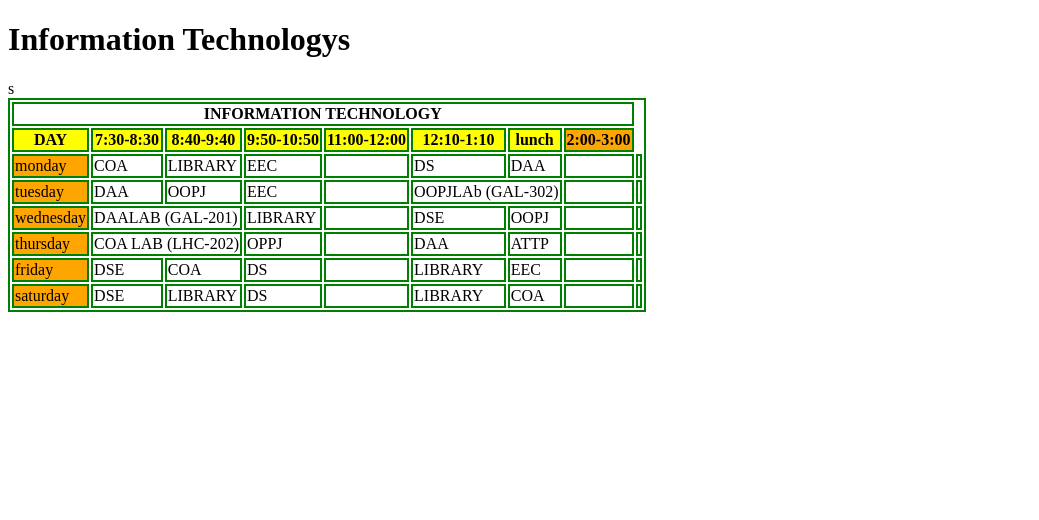
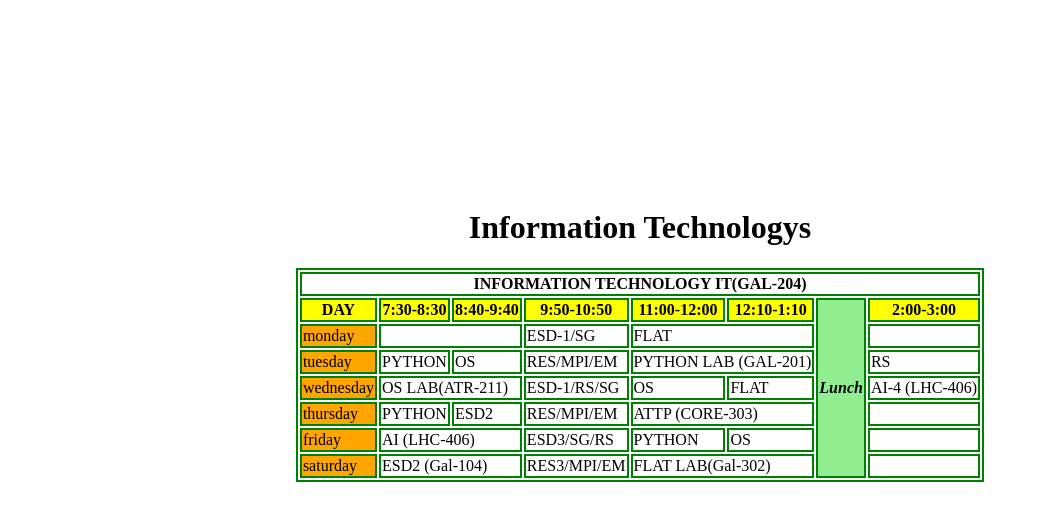
Before and after one commit to surajkumarbisai-23/college-timetable, a plain HTML site: page index.html in a window 1280 px wide. Shown: the whole page, without its empty margins (0-1039 px from the left). Drawn offline with Linux system fonts and the light colour scheme.

Commit message:
Update index.html

```diff
--- a/index.html
+++ b/index.html
@@ -5,11 +5,21 @@
 		<title>timetable</title>
 		<style>table,th,td{border: 2px solid GREEN;}</style>
 		</head>
-<body>
-<h1>Information Technologys</h1>
-<table>
+<body >
+<br>
+<br>
+<br>
+<br>
+<br>
+<br>
+<br>
+<br>
+<br>
+<br>
+<h1 align='center'>Information Technologys</h1>
+<table align='center'>
 
-<th colspan='8'>INFORMATION TECHNOLOGY </th>
+<th colspan='8'>INFORMATION TECHNOLOGY IT(GAL-204) </th>
 <tr>
 
 <th bgcolor="yellow">DAY</th>
@@ -18,72 +28,78 @@
 <th bgcolor="yellow">9:50-10:50</th>
 <th bgcolor="yellow">11:00-12:00</th>
 <th bgcolor="yellow">12:10-1:10</th>
-<th bgcolor="yellow">lunch</th>
-<th bgcolor="orange">2:00-3:00</th>
+<th bgcolor="lightgreen" rowspan='8'><i>Lunch</i></th>
+<th bgcolor="yellow">2:00-3:00</th>
 </tr>
+
 <tr>
 <td bgcolor="ORANGE">monday </td>
-<td>COA</td>
-<td>LIBRARY</td>
-<td>EEC</td>
-<td> </td>
-<td>DS</td>
-<td>DAA</td>
-<td> </td>
-<td> </td>
+<td colspan='2'></td>
+<td>ESD-1/SG</td>
+<td colspan="2">FLAT</td>
+<td></td>
 </tr>
+
 <tr>
 <td bgcolor="ORANGE">tuesday</td>
-<td>DAA</td>
-<td>OOPJ</td>
-<td>EEC</td>
-<td></td>
-<td colspan='2'>OOPJLAb (GAL-302)</td>
-<td> </td>
-<td> </td>
+<td>PYTHON</td>
+<td>OS</td>
+<td>RES/MPI/EM</td>
+<td colspan='2'>PYTHON LAB (GAL-201)</td>
+<td>RS</td>
 </tr>
+
 <tr>
 <td bgcolor="ORANGE">wednesday</td>
-<td colspan='2'>DAALAB (GAL-201)</td>
-<td>LIBRARY </td>
-<td>  </td>
-<td>DSE</td>
-<td>OOPJ</td>
-<td> </td>
-<td> </td>
+<td Colspan='2'>OS LAB(ATR-211)</td>
+<td>ESD-1/RS/SG</td>
+<td>OS</td>
+<td> FLAT</td>
+<td>AI-4 (LHC-406)</td>
 </tr>
+
 <tr>
 <td bgcolor="ORANGE">thursday</td>
-<td colspan='2'>COA LAB (LHC-202)</td>
-<td>OPPJ  </td>
-<td>  </td>
-<td>DAA</td>
-<td>ATTP</td>
-<td> </td>
-<td> </td>
+<td>PYTHON</td>
+<td >ESD2</td>
+<td>RES/MPI/EM</td>
+<td colspan='2'>ATTP (CORE-303)</td>
+<td></td>
+
 </tr>
+
 <tr>
 <td bgcolor="ORANGE">friday</td>
-<td>DSE</td>
-<td>COA</td>
-<td>DS </td>
-<td>  </td>
-<td>LIBRARY</td>
-<td>EEC</td>
-<td> </td>
-<td> </td>
+<td colspan='2'>AI (LHC-406)</td>
+<td>ESD3/SG/RS</td>
+
+<td> PYTHON</td>
+<td>OS</td>
+<td></td>
+
 </tr>
+
 <tr>
 <td bgcolor="ORANGE">saturday</td>
-<td>DSE</td>
-<td>LIBRARY</td>
-<td>DS </td>
-<td>  </td>
-<td>LIBRARY</td>
-<td>COA</td>
+<td colspan='2'>ESD2 (Gal-104)</td>
+<td>RES3/MPI/EM</td>
+<td colspan='2'>FLAT LAB(Gal-302)</td>
 <td> </td>
-<td> </td>
+
 </tr>
 </ table>
+<!--
+
+Artificial Intelligence (LHC-406)	AI-4	Satya Sopan Mahato
+Embedded System Design(Gal-104)	ESD3	Manoj Kumar Sahoo
+Smart Grid(Gal-204)	SG	Prof. Nrusingha Prasad Tripathy
+Radar System Engineering (GAL-202) 	RS	Purnendu Mishra
+Renewable Energy Systems(Gal-104)	RES3	Dr. Sasmita Padhy
+Microprocessor and Interfacing(Gal-204)	MPI	Padmaja Mishra
+Operating System	OS	Ch Sree Kumar
+Formal Language & Automata Theory Flat	Sudhir Ranjan Pattanaik
+Python Programming 	PYTHON	Jyoti Ranjan
+-->
+
 </body>
-</html>s
+</html>
```
